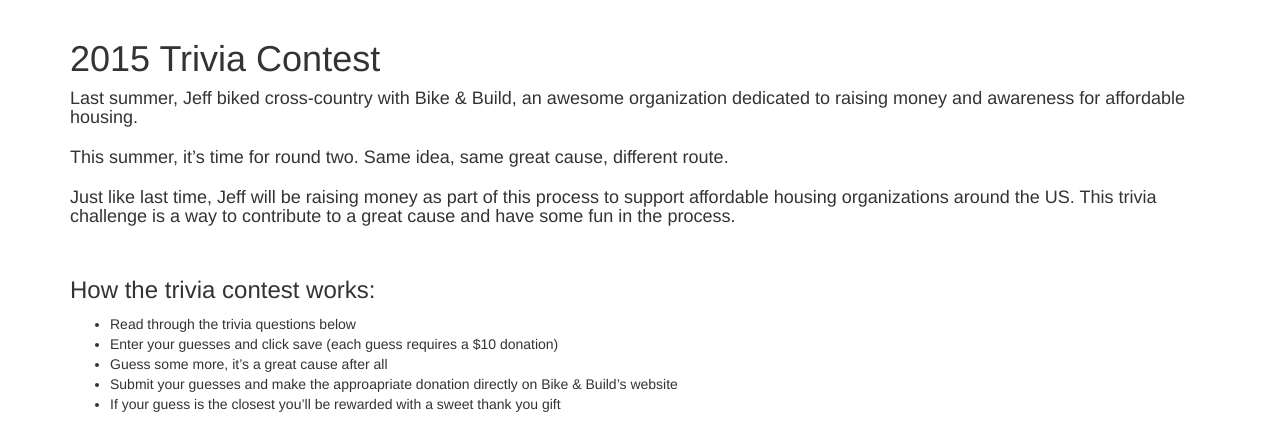
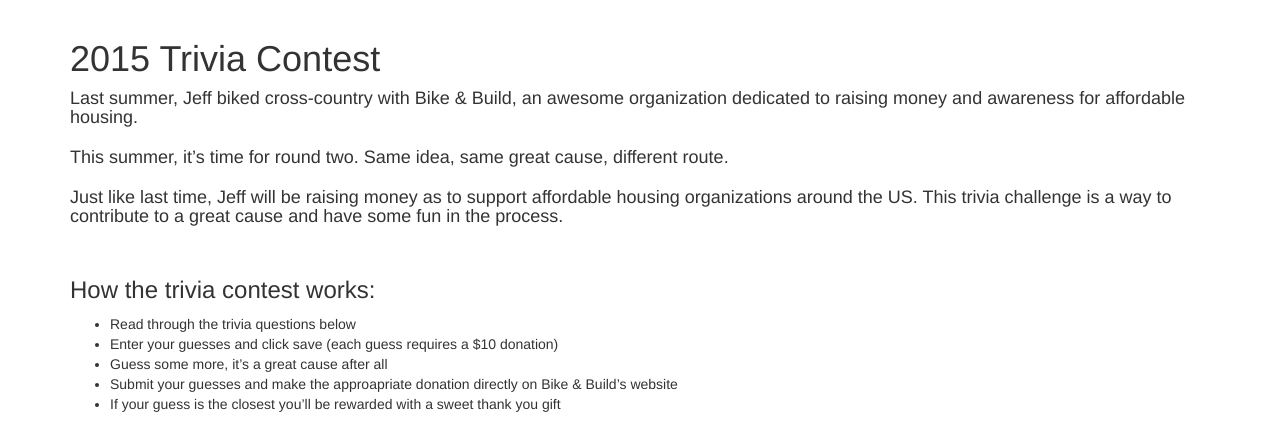
Before and after one commit to birdsarah/jeff_bikeandbuild_trivia, a Django app: template trivia/templates/trivia/trivia_list.html in a window 1280 px wide. Shown: the part 51-476 px from the top of the page. Run offline with Django 3.2, Linux system fonts and the light colour scheme; tables that the repository leaves empty hold one stand-in row (values such as "Sample post"); the template is opened without the code that fills it: values that come from a table or form of the project are taken from there, most other values are stand-ins (such as "Sample title", 1, 10 or a date in 2020); grey boxes marked "Sample" are stand-in pictures; parts of the project's set-up code (start-up, migrations or seed data) failed here and were passed over; some libraries are stand-ins or nearby versions.

Commit message:
Update trivia_list.html

```diff
--- a/trivia/templates/trivia/trivia_list.html
+++ b/trivia/templates/trivia/trivia_list.html
@@ -13,7 +13,7 @@
         <h1>2015 Trivia Contest</h1>
         <h4>Last summer, Jeff biked cross-country with Bike & Build, an awesome organization dedicated to raising money and awareness for affordable housing. </br> </br>
 This summer, it’s time for round two.  Same idea, same great cause, different route.  </br> </br>
-Just like last time, Jeff will be raising money as part of this process to support affordable housing organizations around the US.
+Just like last time, Jeff will be raising money as to support affordable housing organizations around the US.
 This trivia challenge is a way to contribute to a great cause and have some fun in the process.</h4> </br>
         <h3>How the trivia contest works:</h3>
         <ul>
```
